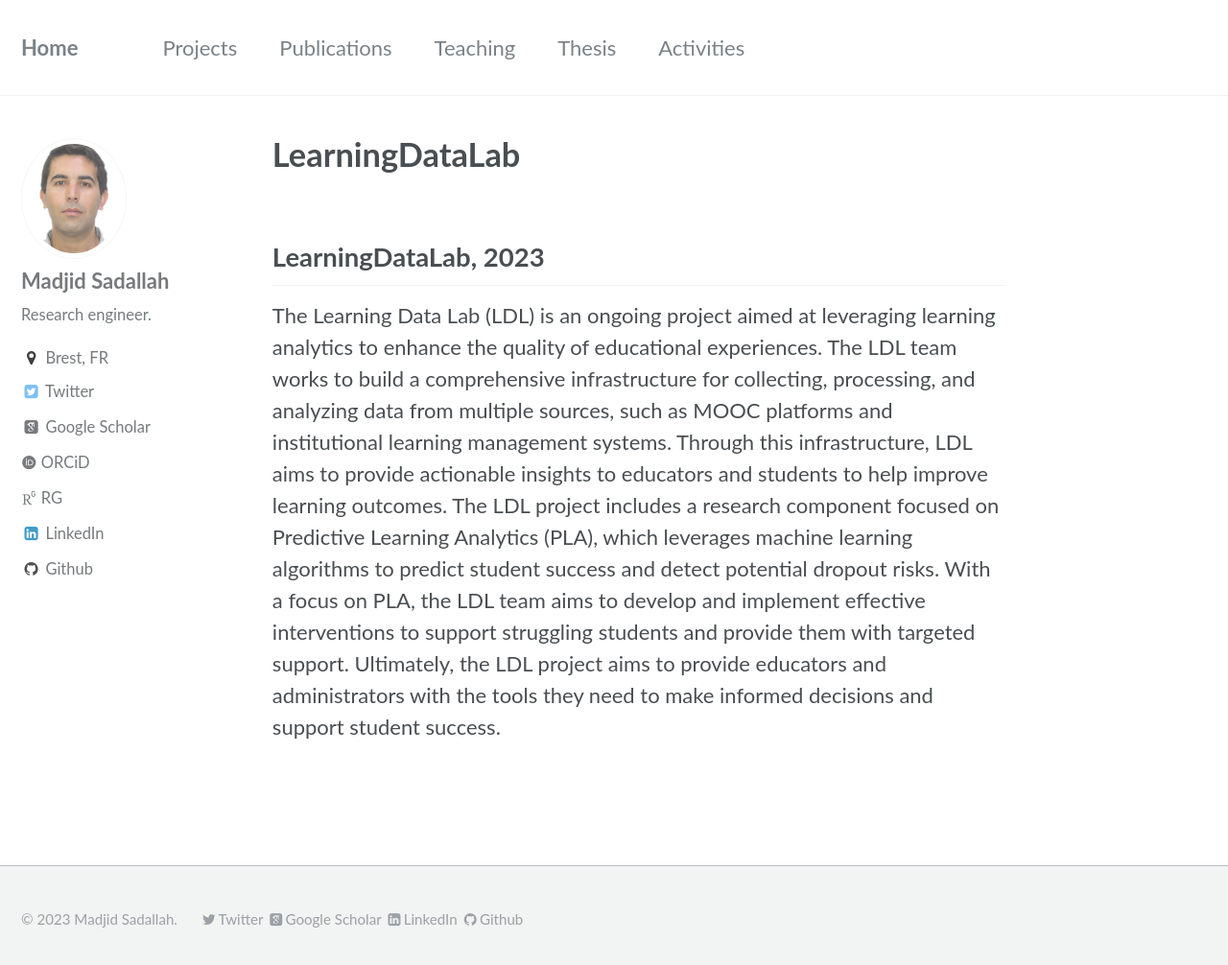
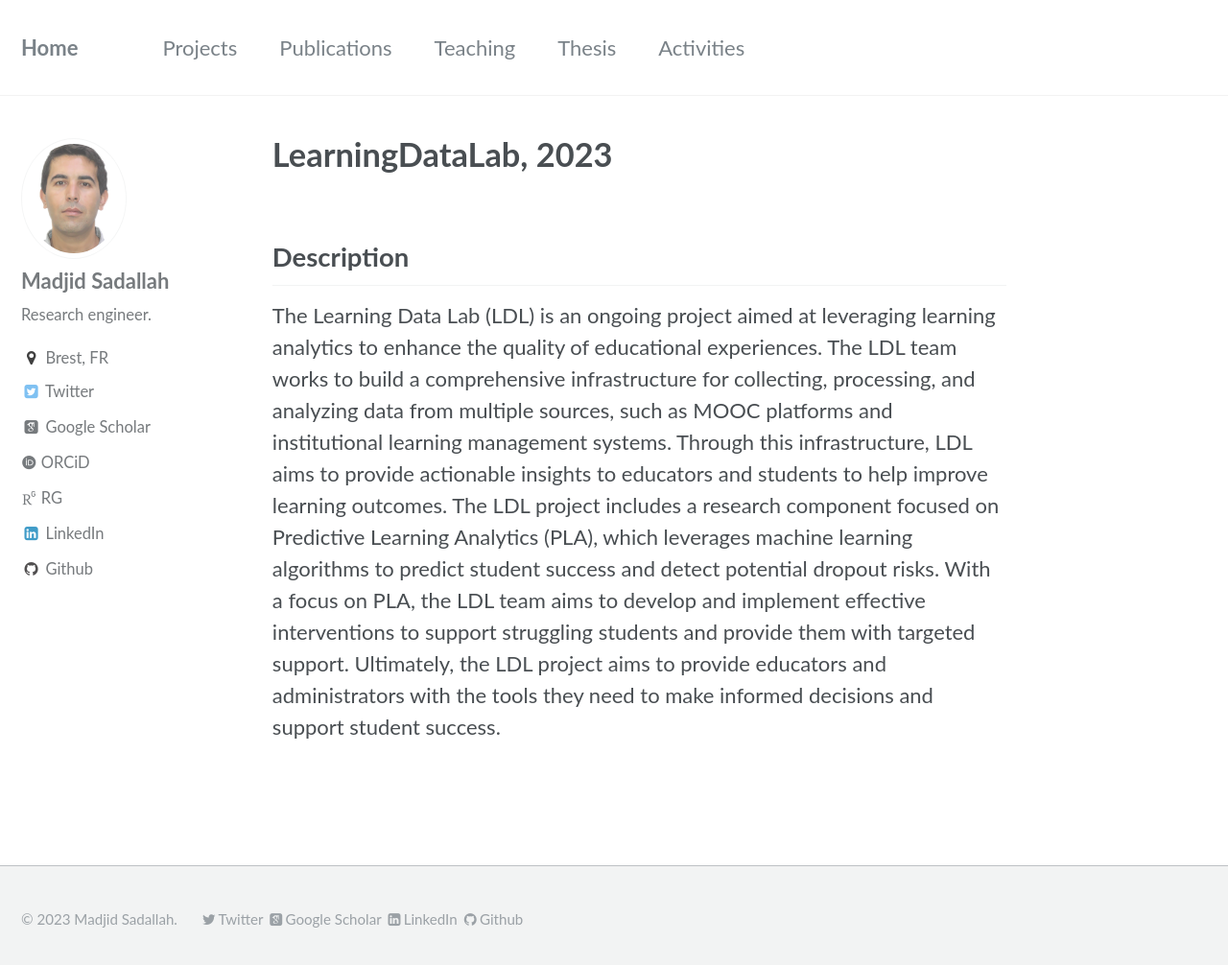
Before and after one commit to smadjid/minimal, a Jekyll site: the page built from _pages/projects/ldl.md, in a window 1280 px wide and 1014 px high. Shown: the top 1006 px of the window at 96% size. Built offline with Jekyll 4.4.1, drawn with Linux system fonts in a browser that asks for light colours; some web fonts are replaced.

Commit message:
projects

```diff
--- a/_pages/projects/ldl.md
+++ b/_pages/projects/ldl.md
@@ -5,10 +5,10 @@ read_time: false
 comments: false
 share: false
 author_profile: true
-title: LearningDataLab
+title: LearningDataLab, 2023
 permalink: /projects/ldl/
 ---
 
-## LearningDataLab, 2023
+## Description
 
 The Learning Data Lab (LDL) is an ongoing project aimed at leveraging learning analytics to enhance the quality of educational experiences. The LDL team works to build a comprehensive infrastructure for collecting, processing, and analyzing data from multiple sources, such as MOOC platforms and institutional learning management systems. Through this infrastructure, LDL aims to provide actionable insights to educators and students to help improve learning outcomes. The LDL project includes a research component focused on Predictive Learning Analytics (PLA), which leverages machine learning algorithms to predict student success and detect potential dropout risks. With a focus on PLA, the LDL team aims to develop and implement effective interventions to support struggling students and provide them with targeted support. Ultimately, the LDL project aims to provide educators and administrators with the tools they need to make informed decisions and support student success.
```
Also changed, not shown: _pages/projects.md (+1 -2 lines), _pages/publications.md (+1 -1 lines).
